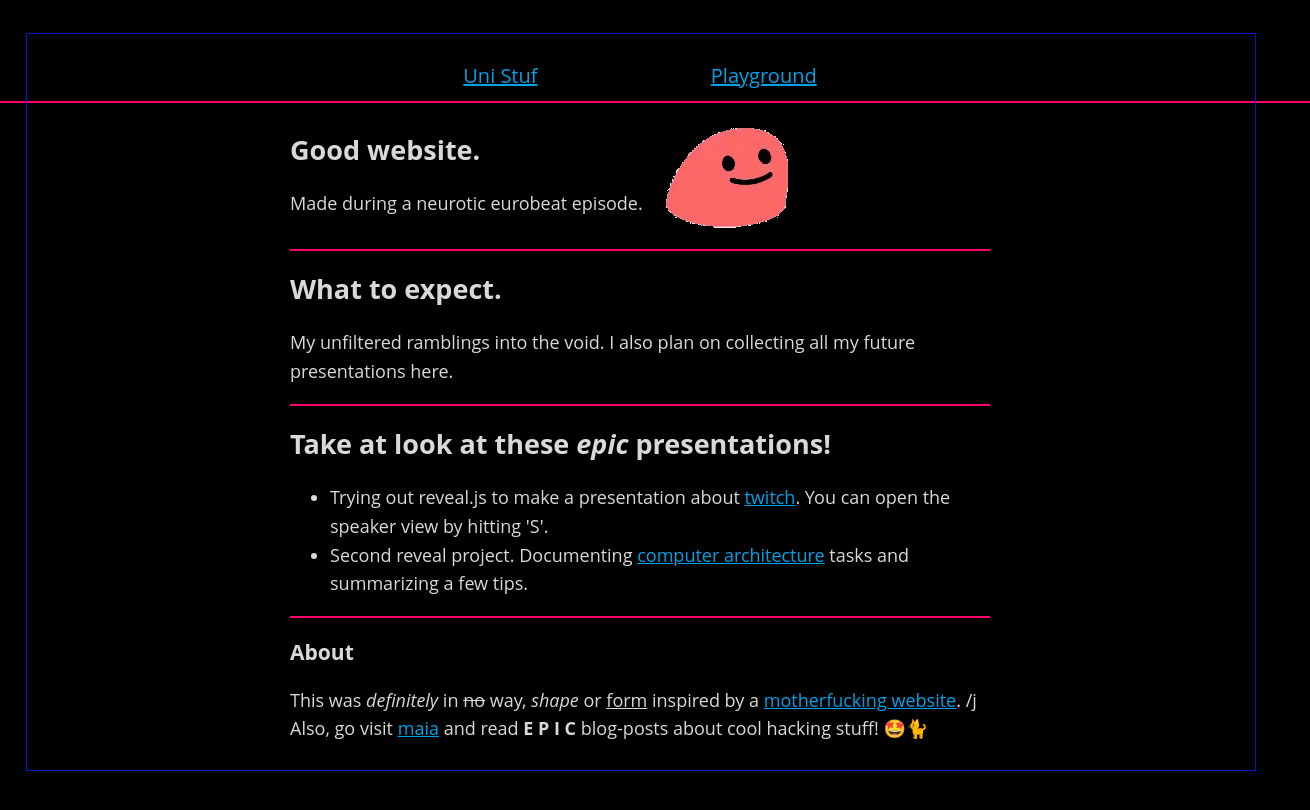
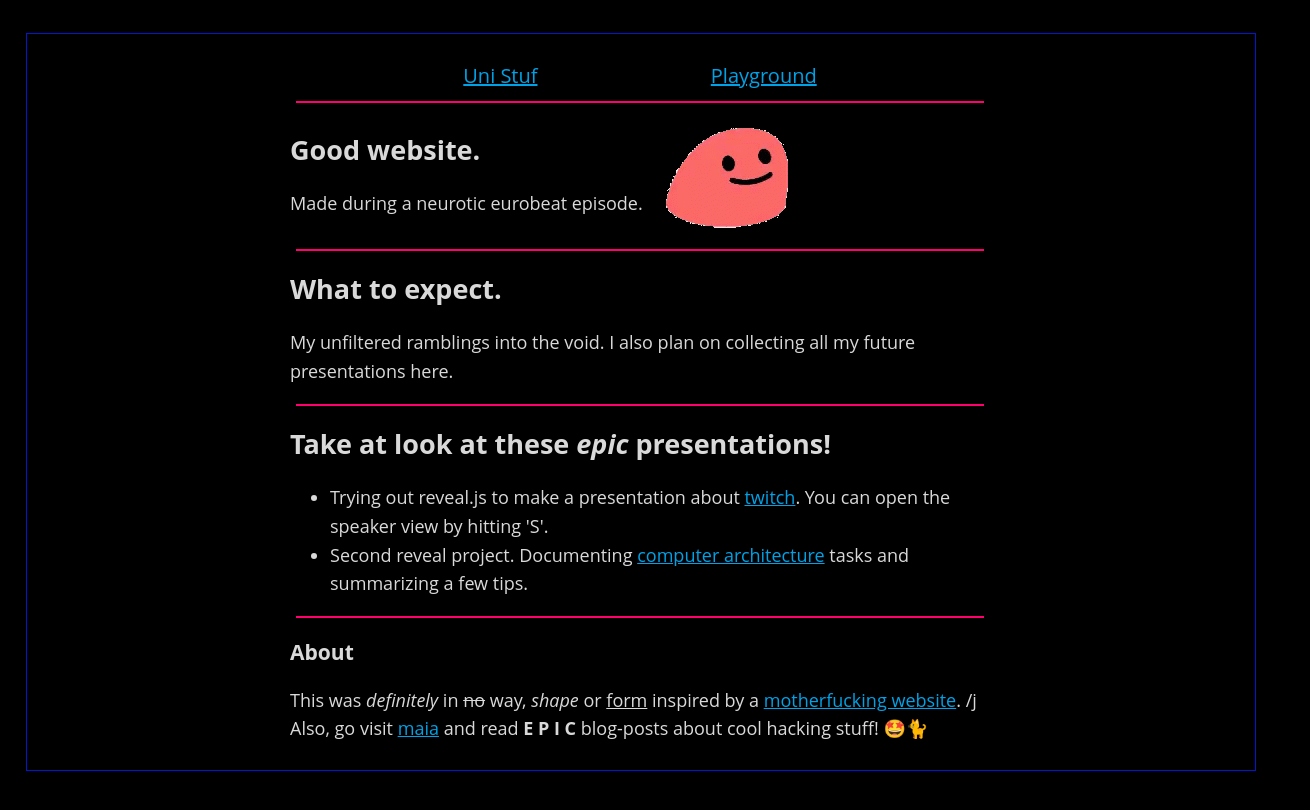
Before and after one commit to 0815Sailsman/basedwebsite, a website: page index.html in a window 1280 px wide. Shown: the whole page, 1310 px wide, since content can reach past the window. Drawn offline with Linux system fonts and the light colour scheme.

Commit message:
Fixed mobile design

```diff
--- a/homepage.css
+++ b/homepage.css
@@ -20,6 +20,7 @@ a {
 
 hr {
 	border: 1px solid #ff006e;
+	width: 98%;
 }
 
 
@@ -41,8 +42,3 @@ header img {
 	display:flex;
 	justify-content: space-evenly;
 }
-
-.long-hr {
-	margin-left:-25vw;
-	margin-right: -25vw;
-}
--- a/index.html
+++ b/index.html
@@ -12,7 +12,7 @@
 	<div id="terminal-overlay-top"></div>
 	<div id="terminal-overlay-bot"></div>
 	<span class="link-header"><a href=uni-notes.html>Uni Stuf</a><a href="playground.html">Playground</a></span>
-	<hr class="long-hr">
+	<hr>
 	<header>
 		<aside>
 		<h1>Good website.</h1>
--- a/terminal.css
+++ b/terminal.css
@@ -21,7 +21,7 @@
 	bottom: 96vh;
 	left: 2vw;
 	width: 96vw;
-	height: 46vh;
+	height: 100vh;
 	padding: 0px;
 
 	background-color: black;
@@ -50,7 +50,7 @@
 	top: 96vh;
 	left: 2vw;
 	width: 96vw;
-	height: 46vh;
+	height: 100vh;
 	padding: 0px;
 
 	background-color: black;
```
